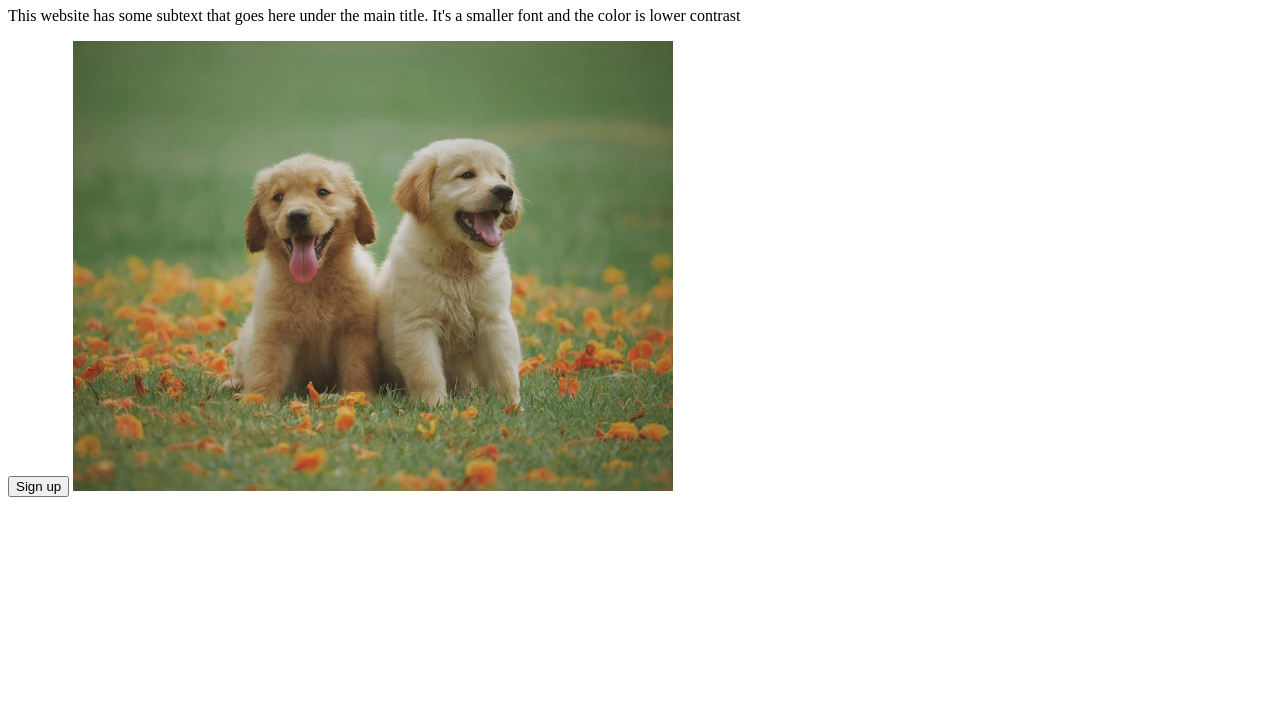
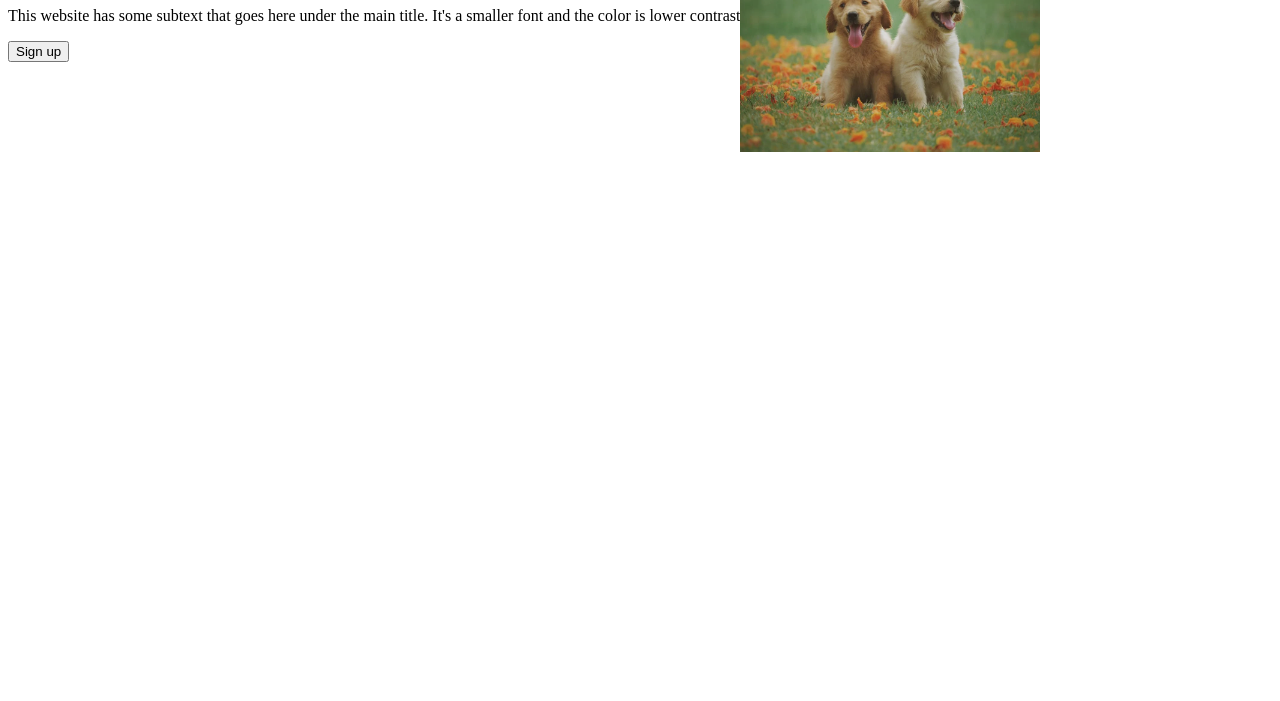
Before and after one commit to joem0/odin-landingpage, a plain HTML site: page index.html in a window 1280 px wide. Shown: the part 99-800 px from the top of the page. Drawn offline with Linux system fonts and the light colour scheme.

Commit message:
update hero content

```diff
--- a/index.html
+++ b/index.html
@@ -18,10 +18,14 @@
         </div>
         <div class="body">
             <div class="hero">
-                <h1>This website is awesome</h1>
-                <p>This website has some subtext that goes here under the main title. It's a smaller font and the color is lower contrast</p>
-                <button>Sign up</button>
-                <img src="img/dog.webp" width="600" height=auto>
+                <div class="hero-section-1">
+                    <h1>This website is awesome</h1>
+                    <p>This website has some subtext that goes here under the main title. It's a smaller font and the color is lower contrast</p>
+                    <div class="buttons">
+                        <button>Sign up</button>
+                    </div>
+                </div>
+                <img src="img/dog.webp" width="300" height=auto>
             </div>
             <div class="information"></div>
             <div class="quote"></div>
--- a/style.css
+++ b/style.css
@@ -10,7 +10,12 @@
 .header-right-links a {
     text-decoration: none;
 }
+
 .header {
     display:flex;
     justify-content: space-between;
 }
+
+.hero {
+    display:flex;
+}
```
